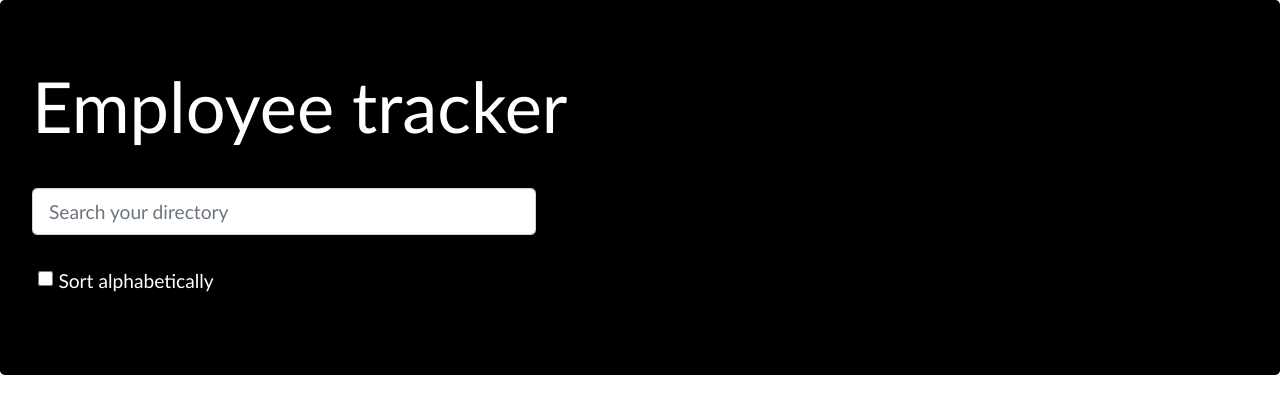
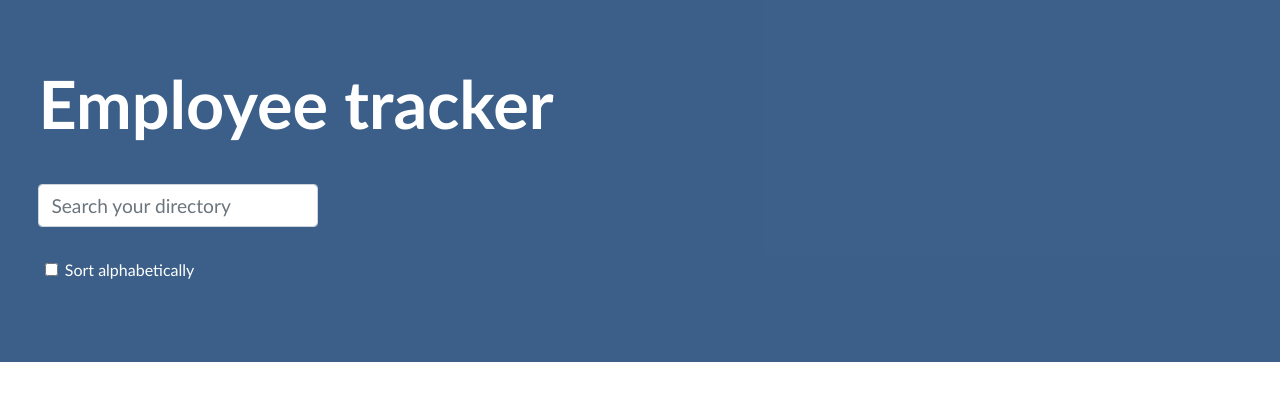
Before and after one commit to Malsham3/employees-directory-react, a React (Create React App) app: page / in a window 1280 px wide. Shown: the top 414 px of the page. Built offline with nearby package versions, Linux system fonts and the light colour scheme; no server answers.

Commit message:
directory cleanup

```diff
--- a/src/App.js
+++ b/src/App.js
@@ -1,15 +1,14 @@
 import React from 'react';
-// import Navigation from "./components/Navigation";
 import Container from './components/Container'
+import Foo from './pages/Foo'
 import Home from './pages/Home'
-import NewHome from './pages/NewHome'
 import './App.scss'
 
 
 function App() {
   return (
     // <Home/>
-    <NewHome />
+    <Home />
   );
 }
 
--- a/src/App.scss
+++ b/src/App.scss
@@ -9,34 +9,39 @@
 
 //--------------------------JUMBOTRON--------------------------//
 #jumbotron{
-  background-color: rgb(0, 0, 0);
+  // background-image: url("../img/jumbotron_bg.jpg");
+  // background-size: cover;
+  background-color: rgba(13, 58, 109, 0.808);
+  padding-left: 3vw;
 }
 
 #site-name {
-  font-size: 5.5vw;
+  font-size: 5.2vw;
+  font-weight: bold;
   color: white;
 }
 
 #search-field{
   padding-top: 4vh;
   padding-right: 1vh;
-  width: 40vw;
+  width: 18rem;
 
 }
 
 #place-holder{
-  font-size: 1.5vw;
+  font-size: 1.2rem;
 }
 
-#checkbox{
-  width: 15px;
-  height: 15px;
-}
+// #checkbox{
+//   width: 15px;
+//   height: 15px;
+// }
 
 #checkbox-label{
+  width: 45%;
   padding-top: 1.2vw;
   padding-left: .50vw;
-  font-size: 1.5vw;
+  // font-size: 1.4rem;
   color: rgb(255, 255, 255);
 }
 //------------------------END JUMBOTRON------------------------//
--- a/src/components/Content/Wrapper.js
+++ /dev/null
@@ -1,58 +0,0 @@
-import React from "react";
-import EmployeeCard from "./EmployeeCard";
-import CardDeck from "react-bootstrap/CardDeck";
-import Container from "react-bootstrap/Container";
-
-class Wrapper extends React.Component {
-  state = {
-    employees: [],
-    arr: [],
-    search: "",
-    sort: "",
-  };
-
-  componentDidMount() {
-    this.getAllEmployees();
-  }
-
-  async getAllEmployees() {
-    await fetch("https://randomuser.me/api/?results=12&nat=us")
-      .then((data) => data.json())
-      .then((data) =>
-        this.setState({
-          employees: data.results,
-        })
-      );
-  }
-
-  sortbyName = (e) => {
-    //prevents page reload
-    e.preventDefault();
-
-    //take in current state
-    let { employees, sort, arr } = this.state;
-
-    //checks if array of employees is sorted, if not sort by name.
-    !sort
-      ? (arr = employees.sort((a, b) => (a.name.first > b.name.first ? 1 : -1)))
-      : (arr = employees.reverse());
-
-    //set new state with sorted data
-    this.setState({ employees: arr, sort: !sort });
-  };
-
-  render() {
-    return (
-      <Container fluid>
-        <EmployeeCard
-          list={this.state.employees.filter(({ name }) =>
-            name.first.toLowerCase().includes(this.state.search.toLowerCase())
-          )}
-          sortbyName={this.sortbyName}
-        />
-      </Container>
-    );
-  }
-}
-
-export default Wrapper;
--- a/src/components/Header/Header.js
+++ b/src/components/Header/Header.js
@@ -1,13 +1,13 @@
 import React from "react";
 import { Jumbotron, Form } from "react-bootstrap";
 
-function Header() {
+function Header({sortbyName }) {
   return (
-    <Jumbotron id="jumbotron">
+    <Jumbotron id="jumbotron" fluid>
       <h1 id="site-name"> Employee tracker</h1>
       <Form.Group id="search-field" controlId="exampleForm.ControlInput1">
         <Form.Control id="place-holder"
-          size="lg"
+          size="md"
           type="text"
           placeholder="Search your directory"
         />
--- a/src/components/Home/Home.js
+++ /dev/null
@@ -1,16 +0,0 @@
-import React from "react";
-import Header from "../Header/Header";
-import Cards from '../Content/Wrapper'
-import EmployeeCard from '../Content/EmployeeCard'
-
-function Home() {
-  return (
-    <>
-      <Header />
-      {/* <EmployeeCard /> */}
-      <Cards/>
-    </>
-  );
-}
-
-export default Home;
--- /dev/null
+++ b/src/pages/Foo.js
@@ -0,0 +1,74 @@
+import React from "react";
+import Navbar from "react-bootstrap/Navbar";
+import Nav from "react-bootstrap/Nav";
+import Form from "react-bootstrap/Form";
+import Button from "react-bootstrap/Button";
+import List from "../components/List";
+
+class Home extends React.Component {
+  state = {
+    employees: [],
+    arr: [],
+    search: "",
+    sort: "",
+  };
+
+  componentDidMount() {
+    this.getAllEmployees();
+  }
+
+  async getAllEmployees() {
+
+    await fetch("https://randomuser.me/api/?results=50&nat=us")
+      .then((data) => data.json())
+      .then((data) => this.setState({
+        employees: data.results
+      }));
+  };
+
+  sortbyName = (e) => {
+    //prevents page reload
+    e.preventDefault();
+
+    //take in current state
+    let {employees, sort, arr} = this.state;
+
+    //checks if array of employees is sorted, if not sort by name.
+    (!sort) ? arr = employees.sort((a,b) => a.name.first > b.name.first ? 1: -1) : arr = employees.reverse();
+
+    //set new state with sorted data
+    this.setState({ employees: arr, sort: !sort})
+  };
+
+  render() {
+    return (
+        <div className="Home">
+      <Navbar bg="dark" variant="dark">
+        <Navbar.Brand href="#home">Employee Directory</Navbar.Brand>
+        <Nav className="mr-auto"></Nav>
+        <Form inline>
+          <Form.Control
+            onChange={(e) => this.setState({ search: e.target.value })}
+            value={this.state.search}
+            type="text"
+            placeholder="Search"
+            name = "search"
+          />
+          <Button variant="outline-light">Search</Button>
+        </Form>
+      </Navbar>
+
+
+
+      <List
+          list = {this.state.employees.filter(({ name }) =>
+            name.first.toLowerCase().includes(this.state.search.toLowerCase())
+          )}
+          sortbyName = {this.sortbyName}
+        />
+      </div>
+    );
+  }
+}
+
+export default Home;
--- a/src/pages/Home.js
+++ b/src/pages/Home.js
@@ -1,11 +1,9 @@
 import React from "react";
-import Navbar from "react-bootstrap/Navbar";
-import Nav from "react-bootstrap/Nav";
-import Form from "react-bootstrap/Form";
-import Button from "react-bootstrap/Button";
-import List from "../components/List";
+import Container from "react-bootstrap/Container";
+import Header from '../components/Header/Header'
+import EmployeeCard from '../components/Content/EmployeeCard'
 
-class Home extends React.Component {
+class NewHome extends React.Component {
   state = {
     employees: [],
     arr: [],
@@ -18,57 +16,45 @@ class Home extends React.Component {
   }
 
   async getAllEmployees() {
-
-    await fetch("https://randomuser.me/api/?results=50&nat=us")
+    await fetch("https://randomuser.me/api/?results=12&nat=us")
       .then((data) => data.json())
-      .then((data) => this.setState({
-        employees: data.results
-      }));
-  };
+      .then((data) =>
+        this.setState({
+          employees: data.results,
+        })
+      );
+  }
 
   sortbyName = (e) => {
     //prevents page reload
     e.preventDefault();
 
     //take in current state
-    let {employees, sort, arr} = this.state;
+    let { employees, sort, arr } = this.state;
 
     //checks if array of employees is sorted, if not sort by name.
-    (!sort) ? arr = employees.sort((a,b) => a.name.first > b.name.first ? 1: -1) : arr = employees.reverse();
+    !sort
+      ? (arr = employees.sort((a, b) => (a.name.first > b.name.first ? 1 : -1)))
+      : (arr = employees.reverse());
 
     //set new state with sorted data
-    this.setState({ employees: arr, sort: !sort})
+    this.setState({ employees: arr, sort: !sort });
   };
 
   render() {
     return (
-        <div className="Home">
-      <Navbar bg="dark" variant="dark">
-        <Navbar.Brand href="#home">Employee Directory</Navbar.Brand>
-        <Nav className="mr-auto"></Nav>
-        <Form inline>
-          <Form.Control
-            onChange={(e) => this.setState({ search: e.target.value })}
-            value={this.state.search}
-            type="text"
-            placeholder="Search"
-            name = "search"
-          />
-          <Button variant="outline-light">Search</Button>
-        </Form>
-      </Navbar>
-
-
-
-      <List
-          list = {this.state.employees.filter(({ name }) =>
+      <>
+      <Header sortbyName={this.sortbyName}/>
+      <Container fluid>
+        <EmployeeCard
+          list={this.state.employees.filter(({ name }) =>
             name.first.toLowerCase().includes(this.state.search.toLowerCase())
           )}
-          sortbyName = {this.sortbyName}
         />
-      </div>
+      </Container>
+      </>
     );
   }
 }
 
-export default Home;
+export default NewHome;
--- a/src/pages/NewHome.js
+++ /dev/null
@@ -1,14 +0,0 @@
-import React from "react";
-import Home from "../components/Home/Home";
-
-class NewHome extends React.Component {
-  render() {
-    return (
-      <>
-        <Home />
-      </>
-    );
-  }
-}
-
-export default NewHome;
```
Also changed, not shown: 1 other file (tests, documents, lock files or other folders).
